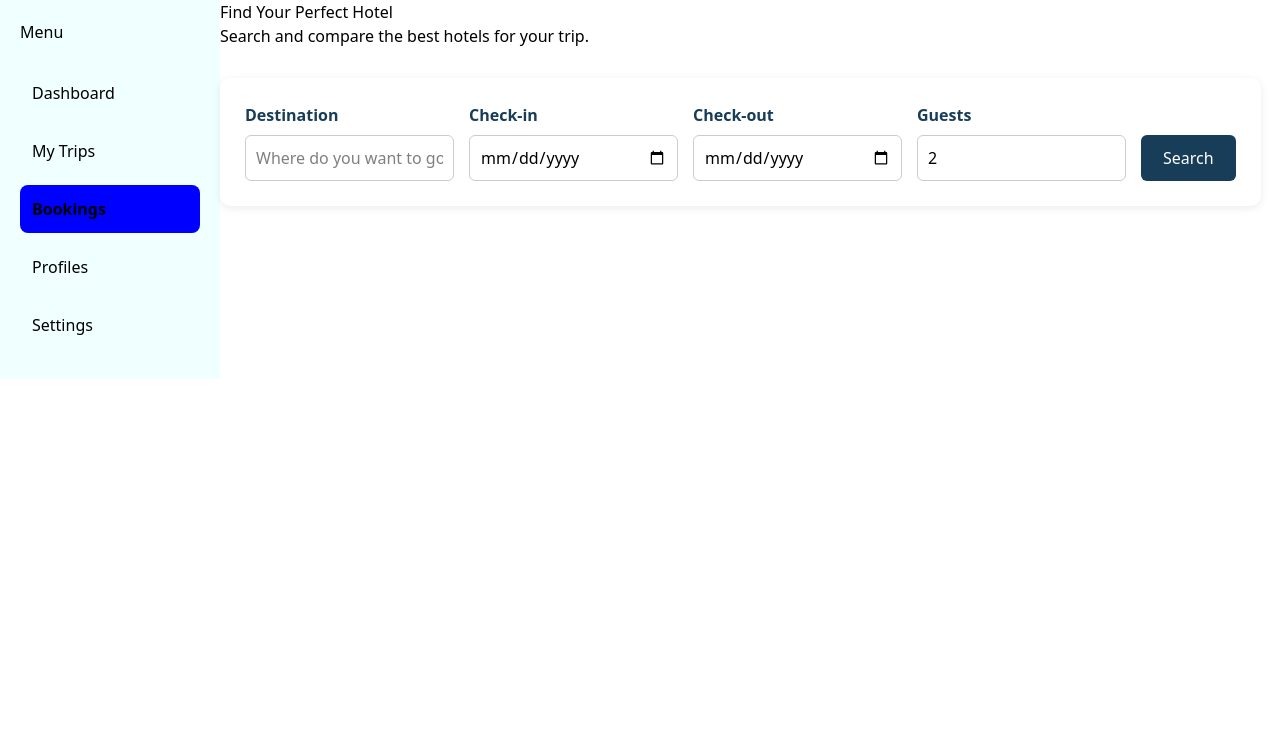
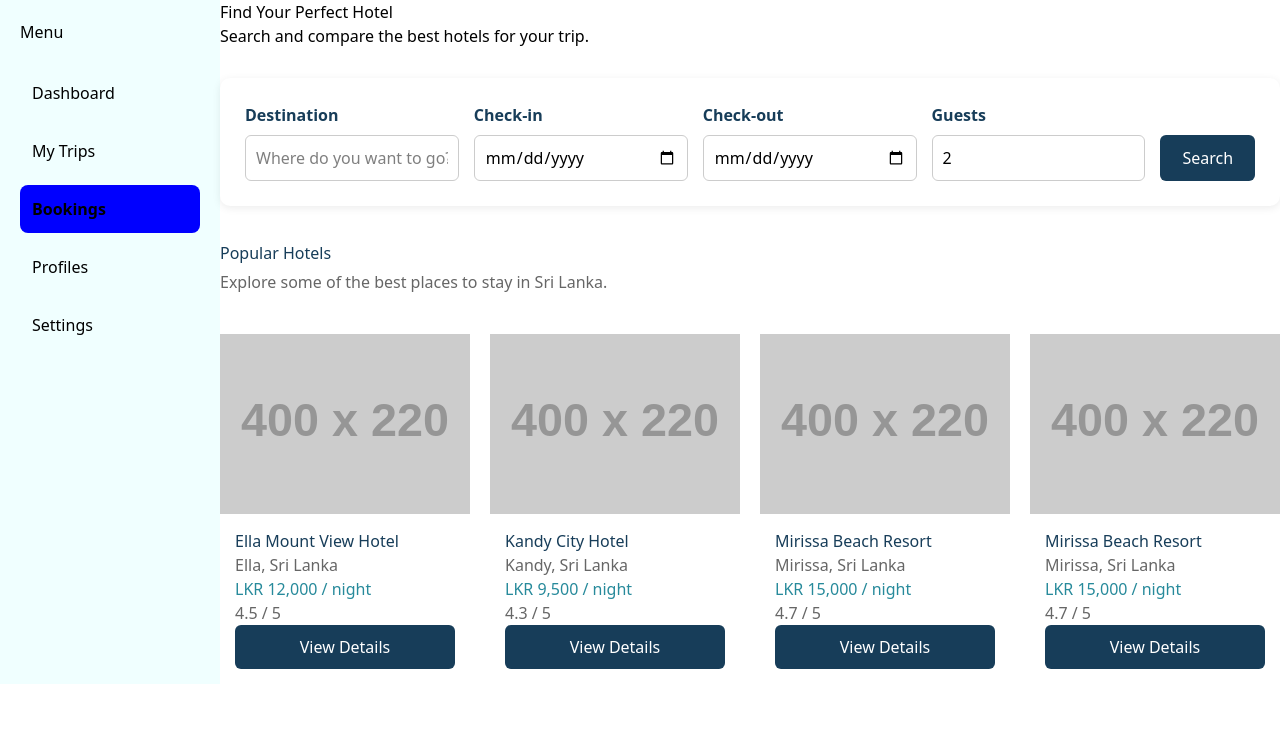
Before and after one commit to Hemaka25/Destigo, a Laravel app: page /hotel_booking in a window 1280 px wide. Shown: the part 70-800 px from the top of the page. Run offline with Laravel 12, Linux system fonts and the light colour scheme; grey boxes labelled with a size stand in for pictures from a placeholder-image service; style sheets or scripts are compiled from the project's sources; some libraries are stand-ins or nearby versions.

Commit message:
updated index.blade.php with populer hotel infomation cards and add stylish by updating app.css

```diff
--- a/resources/css/app.css
+++ b/resources/css/app.css
@@ -113,3 +113,67 @@
     border-radius:6px;
     cursor:pointer;
 }
+
+/*hotel populer and card section */
+.popular-hotels{
+    margin-top:35px;
+}
+
+.popular-hotels h2{
+    color:#173D59;
+    margin-bottom: 5px;
+}
+
+.popular-hotels p{
+    color:#666;
+}
+
+/*apply style to hotel cards*/
+
+.hotel-list{
+    display: flex;
+    gap:20px;
+    margin-top:20px;
+}
+
+.hotel-card{
+    flex:1;
+    background-color:white;
+    border-radius:10px;
+    overflow:hodden;
+    box-shadow:0 2px 8px rgbs(0,0,0,0.08);
+}
+
+.hotel-card img{
+    width:100%;
+    height: 180px;
+    object-fit:cover;
+
+}
+
+.hotel-info{
+    padding:15px;
+}
+
+.hotel-info h3{
+    color:#173D59;
+    margin-top: 0;
+}
+
+.hotel-info h4{
+    color: #278A9B;
+}
+
+.hotel-info button{
+    width:100%;
+    padding:10px;
+    background-color : #173D59;
+    color:white;
+    border:none;
+    border-radius: 6px;
+    cursor:pointer;
+}
+
+.hotel-info button:hover{
+    background-color: #278A9B;
+}
--- a/resources/views/hotel_booking/index.blade.php
+++ b/resources/views/hotel_booking/index.blade.php
@@ -32,6 +32,62 @@
 
     </div>
 
+    <!-- create populer hotel section -->
+
+    <div class="popular-hotels">
+        <h2>Popular Hotels</h2>
+        <p>Explore some of the best places to stay in Sri Lanka.</p>
+
+        <div class="hotel-list">
+            <div class="hotel-list">
+                <div class="hotel-card">
+                    <img src="https://placehold.co/400x220?text=Ella+Hotel" alt="Ella Hotel">
+                    <div class="hotel-info">
+                        <h3>Ella Mount View Hotel</h3>
+                        <p>Ella, Sri Lanka</p>
+                        <h4>LKR 12,000 / night</h4>
+                        <p>4.5 / 5</p>
+                        <button type="button">View Details </button>
+                    </div>
+        </div>
+
+
+        <div class="hotel-card">
+            <img src="https://placehold.co/400x220?text=Kandy+Hotel" alt="Kandy Hotel">
+            <div class="hotel-info">
+                <h3>Kandy City Hotel</h3>
+                <p>Kandy, Sri Lanka</p>
+                <h4>LKR 9,500 / night</h4>
+                <p> 4.3 / 5</p>
+                <button type="button">View Details</button>
+            </div>
+        </div>
+
+        <div class="hotel-card">
+            <img src="https://placehold.co/400x220?text=Mirissa+Resort" alt="Mirissa Resort">
+            <div class="hotel-info">
+                <h3>Mirissa Beach Resort</h3>
+                <p>Mirissa, Sri Lanka</p>
+                <h4>LKR 15,000 / night</h4>
+                <p> 4.7 / 5</p>
+                <button type="button">View Details</button>
+            </div>
+        </div>
+
+        <div class="hotel-card">
+            <img src="https://placehold.co/400x220?text=Mirissa+Resort" alt="Mirissa Resort">
+            <div class="hotel-info">
+                <h3>Mirissa Beach Resort</h3>
+                <p>Mirissa, Sri Lanka</p>
+                <h4>LKR 15,000 / night</h4>
+                <p> 4.7 / 5</p>
+                <button type="button">View Details</button>
+            </div>
+        </div>
+
+
+    </div>
+
 
 
     @endsection
```
